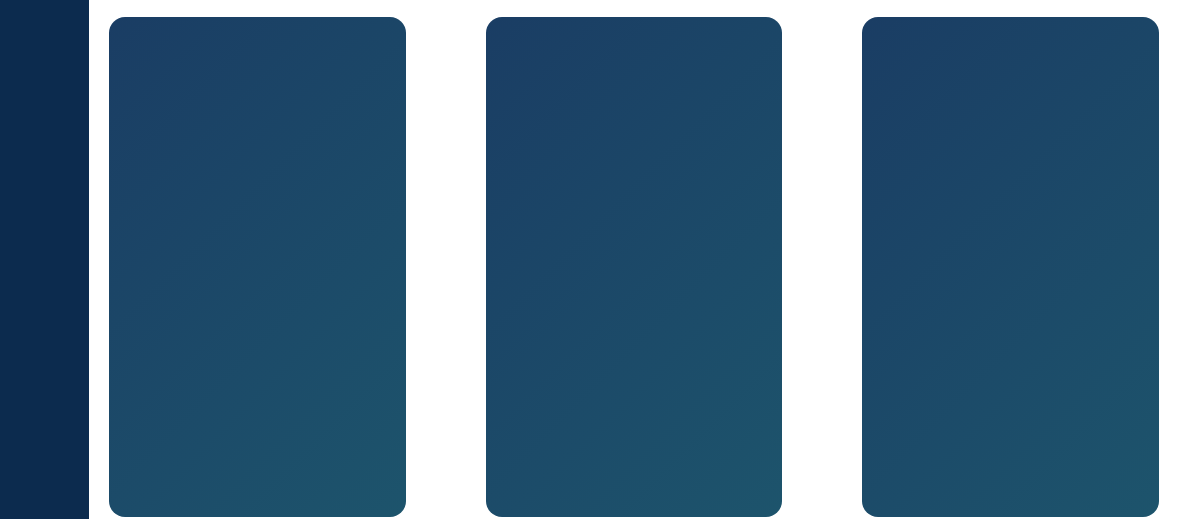
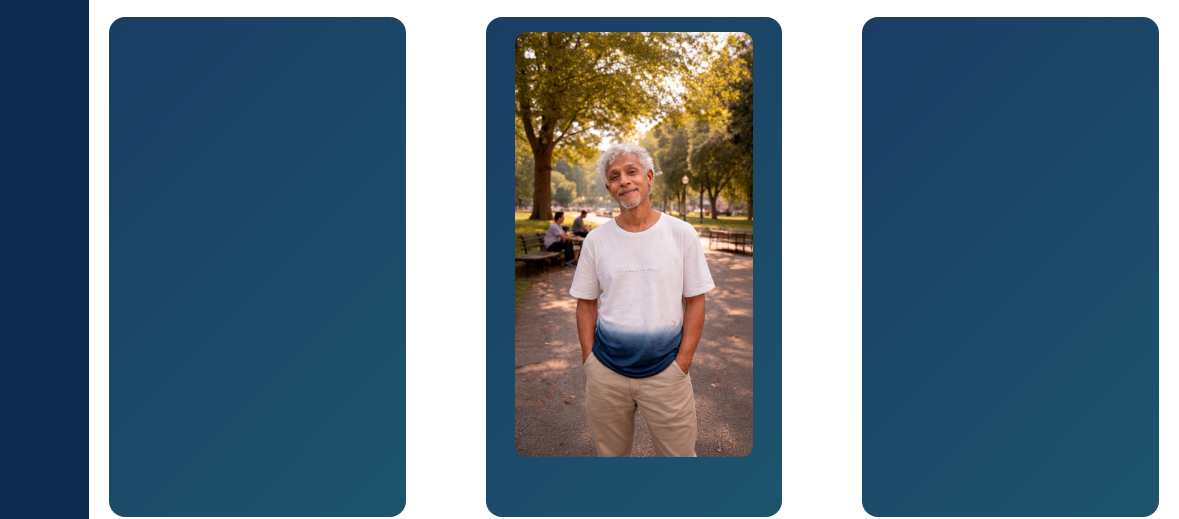
Before and after one commit to GabrielAraujo2079/Projeto_Cajomax, a website: page public/index.html in a window 1280 px wide. Shown: the part 63-582 px from the top of the page, 101-1280 px from the left. Drawn offline with Linux system fonts and the light colour scheme.

Commit message:
Agora da pra botar imagem e css arrumado

```diff
--- a/public/css/global.css
+++ b/public/css/global.css
@@ -2,12 +2,15 @@
 * {
   box-sizing: border-box; /* Prevenir que padding aumente tamanho */
 }
-h1{
+
+h1 {
   text-align: center;
 }
+
 body {
   margin: 0;
 }
+
 /* HEADER */
 .header {
   position: fixed;
@@ -23,21 +26,25 @@ body {
   padding: 0 20px;
   z-index: 1000;
 }
-/*Configura o tamanho das imagens */
-.img { /* segura o tamanho das imagens */
+
+/* Configura o tamanho das imagens */
+.img {
   height: 40px;
   width: auto;
 }
-/*Configura o tamanho dos icons */
+
+/* Configura o tamanho dos icons */
 .icon {
   height: 45px;
   width: auto;
 }
+
 .header a {
   display: flex;
   align-items: center;
   height: 100%;
 }
+
 /* SIDEBAR */
 .sidebar {
   position: fixed;
@@ -48,54 +55,56 @@ body {
   background: #0C2B4E;
   padding: 10px;
 }
+
 /* Garante que o nav ocupe toda a largura da sidebar */
 .sidebar nav {
   width: 100%;
 }
-/*Gerenciar os hyper links da side bar */
+
+/* Gerenciar os hyper links da sidebar */
 .sidebar a {
   display: flex;
-  align-items: center; /* centraliza vertical */
+  align-items: center;         /* centraliza vertical */
   justify-content: flex-start; /* alinha itens à esquerda */
-  width: 100%; /* garante que o link ocupe toda a largura */
+  width: 100%;                 /* garante que o link ocupe toda a largura */
   color: #FFFFFF;
-  text-decoration: none; /* remove linha feia */
+  text-decoration: none;       /* remove linha feia */
   margin-bottom: 10px;
   padding: 5px;
   border-radius: 6px;
   transition: 0.2s;
 }
+
 /* Hover (deixa bonito) */
 .sidebar a:hover {
   background: rgba(255, 255, 255, 0.1);
 }
+
 .sidebar img {
   width: auto;
   height: 25px;
-  flex-shrink: 0; /* impede que a imagem encolha */
+  flex-shrink: 0;   /* impede que a imagem encolha */
   margin-left: 8px; /* espaço entre texto e ícone */
 }
+
 .sidebar span {
   flex: 1;
 }
-/* CONTEÚDO- Main */
 
+/* CONTEÚDO - Main */
 .content {
-  margin-top: 60px;   /* espaço do header */
-  margin-left: 190px; /* espaço da sidebar */
+  margin-top: 60px;    /* espaço do header */
+  margin-left: 190px;  /* espaço da sidebar */
   padding: 20px;
 }
 
-/*Controle dos cards */
+/* Controle dos cards */
 .cards-container {
   display: grid;
   grid-template-columns: repeat(3, 1fr);
   gap: 80px;
 }
-.card {
-  height: 500px;
-  width: auto; /* ocupa a coluna do grid */
-}
+
 .card-titulo {
   display: flex;
   flex-direction: column;
@@ -103,24 +112,37 @@ body {
   gap: 12px;
 }
 
-.card-wrapper span {
-  color: #ffffff;
-  font-size: 16px;
-}
 .card {
   height: 500px;
   width: 100%;
   border-radius: 16px;
+  display: block;   /* necessário para a imagem preencher corretamente */
+  overflow: hidden; /* corta a imagem nas bordas arredondadas */
 }
-.content span{
-  background: linear-gradient(to right, #0C2B4E, #1A3D64, #000000); /*Esquema de cores do texto */
-  -webkit-background-clip: text;  /*Mesma */
-  -webkit-text-fill-color: transparent; /*Deixa a imagem */
-  background-clip: text; /*faz o background do elemento ser recortado no formato das letras, em vez de preencher o bloco todo. */
+
+/* Faz a imagem preencher o card sem distorcer */
+.card img {
+  width: 80%;
+  height: 85%;
+  object-fit: cover;
+  object-position: center top;
+  display: block;
+  margin: auto;
+  border-radius: 12px; /* bordas arredondadas */
+  margin-top: 5%;      /* espaço no topo */
+}
+
+/* Texto abaixo dos cards */
+.content span {
+  background: linear-gradient(to right, #0C2B4E, #1A3D64, #000000); /* Esquema de cores do texto */
+  -webkit-background-clip: text;    /* Mesma coisa que background-clip, suporte WebKit */
+  -webkit-text-fill-color: transparent; /* Deixa o preenchimento transparente pra aparecer o gradiente */
+  background-clip: text;            /* Recorta o background no formato das letras */
   font-size: 45px;
-  border-bottom: 2px solid black; /*Borda abaixo do texto dos cards */
+  border-bottom: 2px solid black;   /* Borda abaixo do texto dos cards */
 }
-/*gradient dos cards */
+
+/* Gradiente dos cards */
 .card-1 { background: linear-gradient(135deg, #1A3D64, #1D546C); color: #EEEDFE; }
 .card-2 { background: linear-gradient(135deg, #1A3D64, #1D546C); color: #E1F5EE; }
 .card-3 { background: linear-gradient(135deg, #1A3D64, #1D546C); color: #FAECE7; }
--- a/public/index.html
+++ b/public/index.html
@@ -51,11 +51,14 @@
     <main class="content">
         <div class="cards-container">
             <div class="card-titulo">
-                <a class="card card-1" href="/adolescentes"></a>
+                <a class="card card-1" href="/adolescentes">
+                </a>
                 <span>Adolescentes</span>
             </div>
             <div class="card-titulo">
-                <a class="card card-2" href="/adultos"></a>
+                <a class="card card-2" href="/adultos">
+                    <img src="assets/imagem/imagem_adulto.jpg" alt="Adulto">
+                </a>
                 <span>Adultos</span>
             </div>
             <div class="card-titulo">
```
Also changed, not shown: public/assets/imagem/image.png (added), public/assets/imagem/imagem_adulto.jpg (added).
